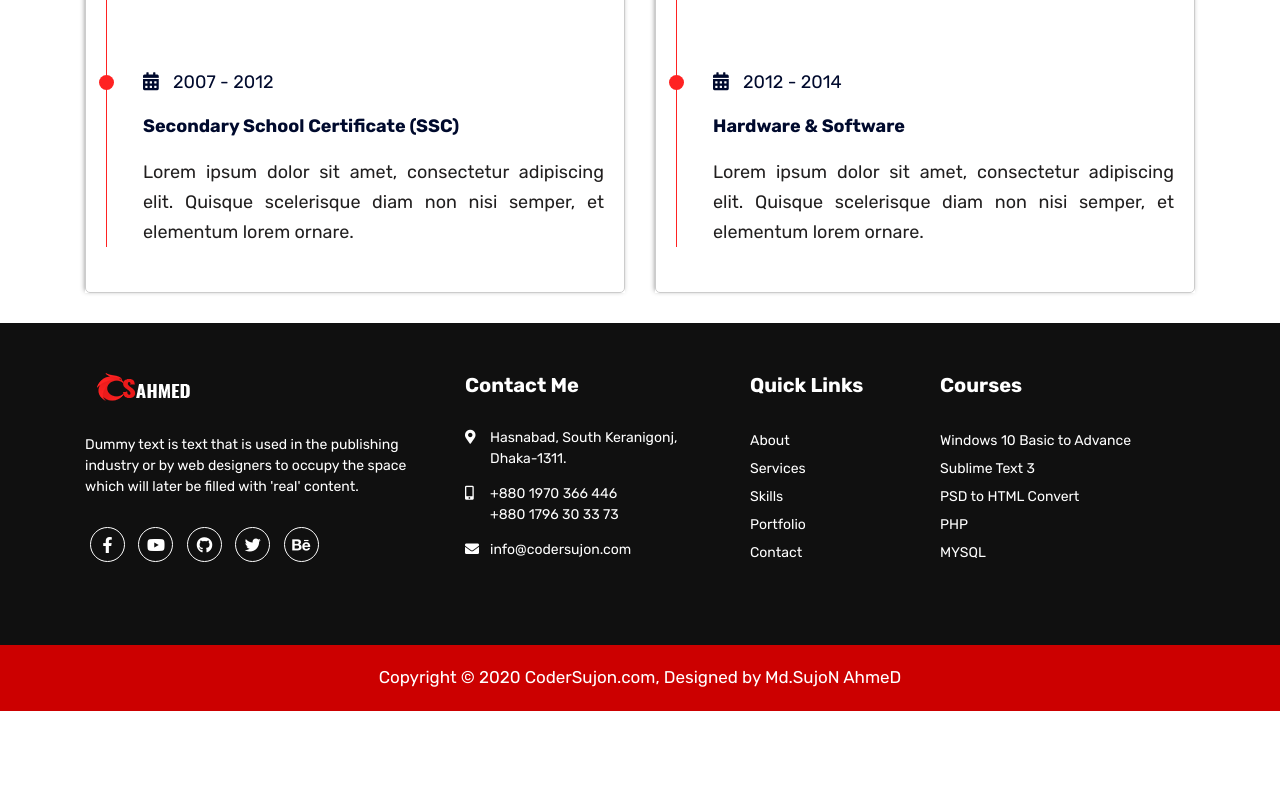
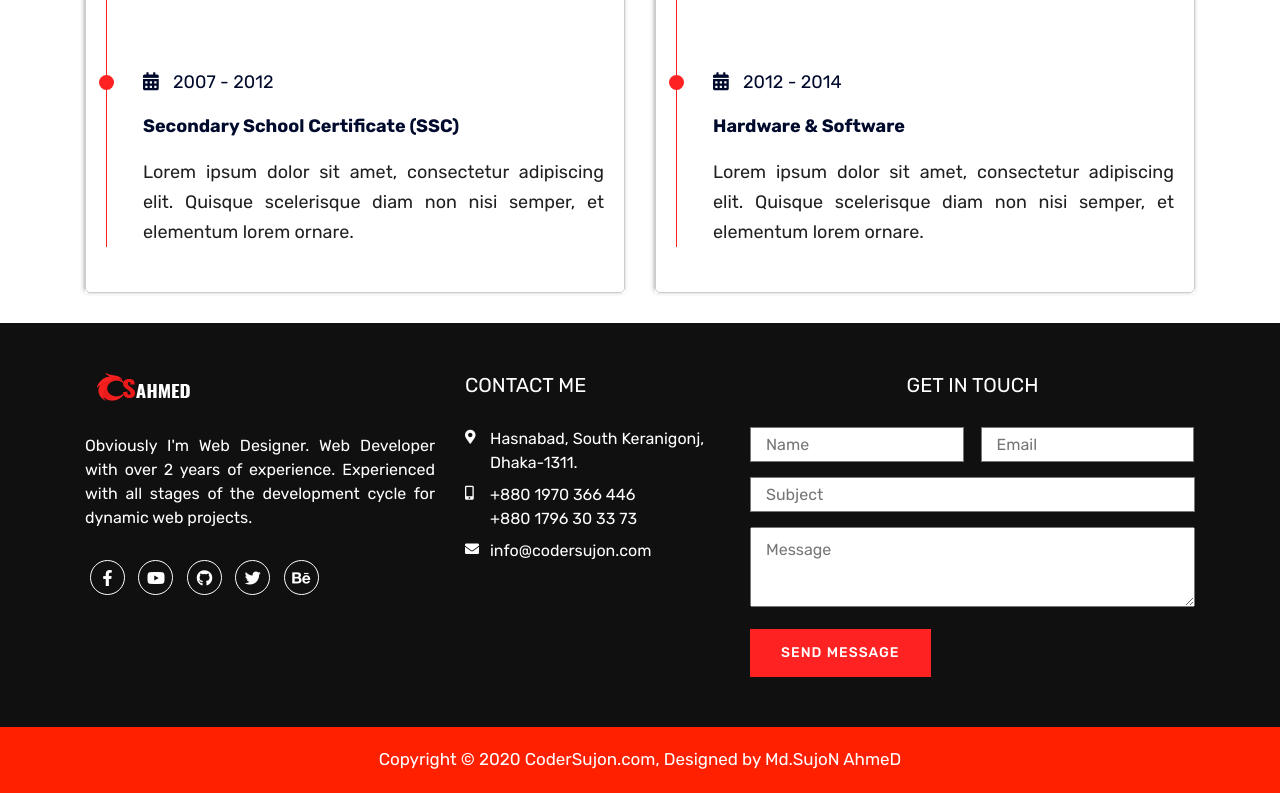
Before and after one commit to codersujon/CoderSujon.com, a plain HTML site: page index.html in a window 1280 px wide. Shown: the part 2538-3331 px from the top of the page. Before the commit the page ends 3249 px from the top, so only its background shows below. Drawn offline with Linux system fonts and the light colour scheme.

Commit message:
Add Contact Input

```diff
--- a/css/style.css
+++ b/css/style.css
@@ -369,9 +369,15 @@ body{
 .contact-area{
    background: #101010;
 }
-.single-contact h5{
+.single-contact h5 {
     color: #fff;
     margin-bottom: 30px;
+    font-weight: 400;
+    text-transform: uppercase;
+}
+.single-contact p {
+    font-size: 16px;
+    text-align: justify;
 }
 .c-items{
     position: relative;
@@ -382,21 +388,52 @@ body{
     top: 0;
     left: 25px;
 }
-.qclinks li {
-    line-height: 28px;
-}
 .single-contact .contact-social a{
     width: 35px;
     height: 35px;
     line-height: 35px;
     border-radius: 100%;
 }
+.single-contact .form-group input {
+    width: 48%;
+    height: 35px;
+    border: 1px solid #777;
+    padding: 0 15px;
+    font-size: 16px;
+    float: left;
+    margin-bottom: 15px;
+}
+.single-contact .form-group input[type="email"]{
+    margin-left: 17px;
+}
+.single-contact .form-group input.subject{
+    width: 100%;
+}
+.form-group textarea{
+    font-size: 16px;
+    color: #777;
+    width: 100%;
+    padding: 0 15px;
+    padding-top: 10px;
+    height: 80px;
+}
+.single-contact .form-group input:hover{
+    background: #f6f6f6;
+    border: 1px solid #ff2000;
+}
+.single-contact a.btn-active{
+    text-transform: uppercase;
+    letter-spacing: 1px;
+}
+.single-contact a.btn-active:hover{
+    background: #fff;
+    color: #ff2000;
+}
 /**
  * Footer Area
  */
-#footer-area{
-    background: #CC0000;
-
+#footer-area {
+    background: #ff2000;
 }
 #footer-area p {
     color: #fff;
--- a/index.html
+++ b/index.html
@@ -65,7 +65,7 @@
 							<h6 class="animate__animated animate__fadeInUp animate__delay-.8s">B.Sc Hon's in CSE</h6>
 							<p class="lead animate__animated animate__fadeInUp animate__delay-1.0s">Obviously I'm Web Designer. Web Developer with over 2 years of experience. Experienced with all stages of the development cycle for dynamic web projects.</p>
 							<div class="botton mt-5">
-								<a href="#" class="btn btn-active animate__animated animate__fadeInLeft animate__delay-.8s">Learn More</a>
+								<a href="#about" class="btn btn-active animate__animated animate__fadeInLeft animate__delay-.8s">Learn More</a>
 								<a href="#" class="btn animate__animated animate__fadeInRight animate__delay-1.0s">Download CV</a>
 							</div>
 						</div>
@@ -243,7 +243,7 @@
 					<div class="col-xl-4">
 						<div class="single-contact">
 							<img src="img/logo.png" alt="" class="img-fluid mb-30">
-							<p class="mb-30">Dummy text is text that is used in the publishing industry or by web designers to occupy the space which will later be filled with 'real' content.</p>
+							<p class="mb-30">Obviously I'm Web Designer. Web Developer with over 2 years of experience. Experienced with all stages of the development cycle for dynamic web projects.</p>
 							<div class="social-icon contact-social">
 								<ul>
 									<li><a href="https://www.facebook.com/codersujon" class="facebook" target="_blank"><i class="fab fa-facebook-f"></i></a></li>
@@ -272,28 +272,24 @@
 							</div>
 						</div>
 					</div>
-					<div class="col-xl-2">
+					<div class="col-xl-5">
 						<div class="single-contact">
-							<h5>Quick Links</h5>
-							<ul class="qclinks">
-								<li><a href="#">About</a></li>
-								<li><a href="#">Services</a></li>
-								<li><a href="#">Skills</a></li>
-								<li><a href="#">Portfolio</a></li>
-								<li><a href="#">Contact</a></li>
-							</ul>
-						</div>
-					</div>
-					<div class="col-xl-3">
-						<div class="single-contact">
-							<h5>Courses</h5>
-							<ul class="qclinks">
-								<li><a href="#">Windows 10 Basic to Advance</a></li>
-								<li><a href="#">Sublime Text 3</a></li>
-								<li><a href="#">PSD to HTML Convert</a></li>
-								<li><a href="#">PHP</a></li>
-								<li><a href="#">MYSQL</a></li>
-							</ul>
+							<h5 class="text-center">Get in Touch</h5>
+							<form action="">
+								<div class="form-group">
+									<input type="text" placeholder="Name" class="" required>
+								</div>
+								<div class="form-group">
+									<input type="email" placeholder="Email" required>
+								</div>
+								<div class="form-group">
+									<input type="text" placeholder="Subject" class="subject" required>
+								</div>
+								<div class="form-group">
+									<textarea name="" id="" cols="30" rows="5">Message</textarea>
+								</div>
+								<a href="" class="btn btn-active">Send Message</a>
+							</form>
 						</div>
 					</div>
 				</div>
```
